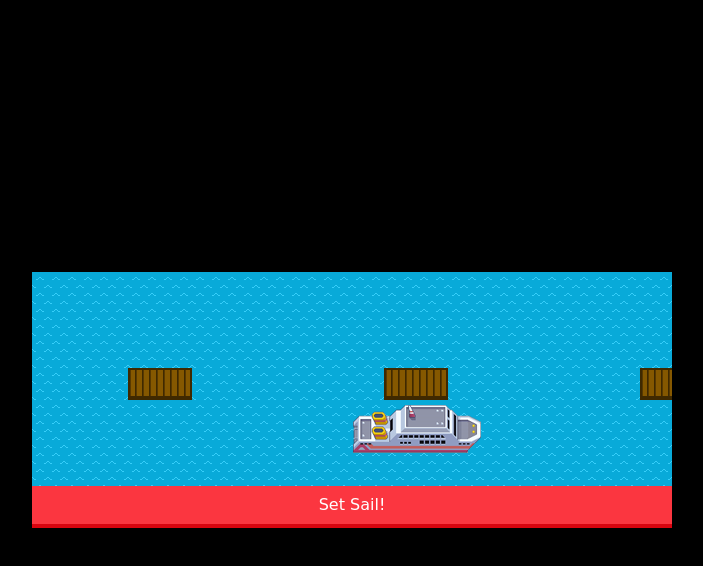
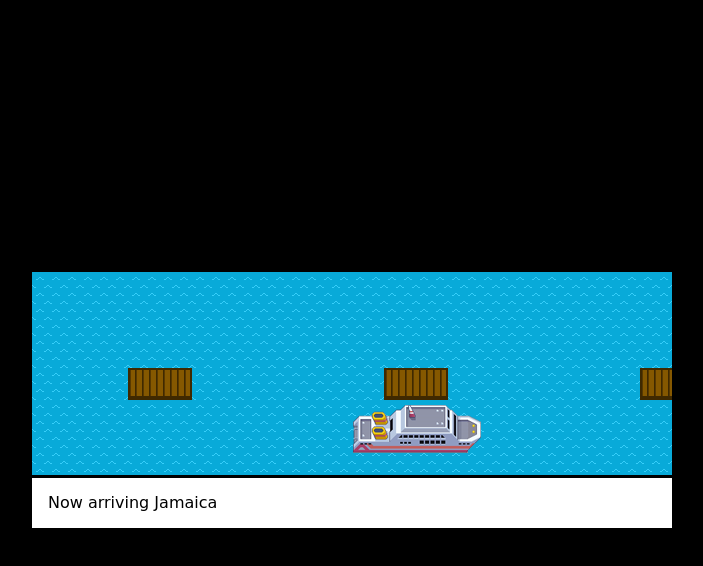
Before and after one commit to CodeLHC/cruise-ships, a website: page index.html in a window 1280 px wide. Both pictures are taken after a click on the button "Set Sail!". Shown: the whole page, without its empty margins (288-991 px from the left). Drawn offline with Linux system fonts and the light colour scheme; a web font is replaced by a local one.

Commit message:
render message function in controller

```diff
--- a/css/style.css
+++ b/css/style.css
@@ -53,8 +53,18 @@ body {
   font-family: 'Edu NSW ACT Foundation', cursive;
 }
 
-#sailbutton:focus {
+#sailButton:focus {
   background-color: #d8040f;
   border-bottom-width: 0;
   padding-top: 14px;
 }
+
+#message {
+  padding: 16px;
+  font-family: 'Edu NSW ACT Foundation', cursive;
+  position: absolute;
+  width: 100%;
+  bottom: 0;
+  border-top: 3px solid black;
+  background-color: white;
+}
--- a/src/controller.js
+++ b/src/controller.js
@@ -53,8 +53,11 @@ class Controller{
   const nextPortElement = document.querySelector(`[data-port-index='${nextPortIndex}']`);
 
   if (!nextPortElement) {
-    return alert('End of the line!');
+    return this.renderMessage('End of the line!');
   }
+
+this.renderMessage(`Now departing ${ship.currentPort.name}`);
+
   const shipElement = document.querySelector('#ship');
   const sailing = setInterval(() => {
    const shipLeft = parseInt(shipElement.style.left, 10);
@@ -62,11 +65,26 @@ class Controller{
          ship.setSail();
         ship.dock();
    clearInterval(sailing);
+   this.renderMessage(`Now arriving ${ship.currentPort.name}`);
    }
 
   shipElement.style.left = `${shipLeft + 1}px`;
   }, 5);
   }
+
+renderMessage(message) {
+ const messageElement = document.createElement('div');
+ messageElement.id = 'message';
+ messageElement.innerHTML = message;
+
+ const viewport = document.querySelector('#viewport');
+ viewport.appendChild(messageElement);
+
+ setTimeout(() => {
+  viewport.removeChild(messageElement);
+}, 2000);
+}
+
 }
 
 if (typeof module !== 'undefined' && module.exports) {
```
